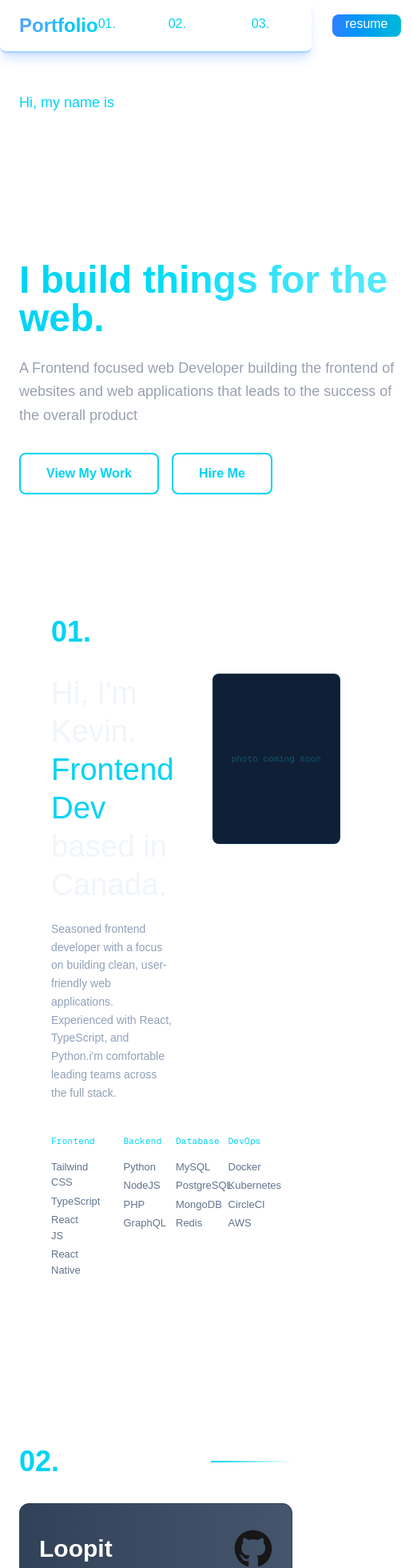
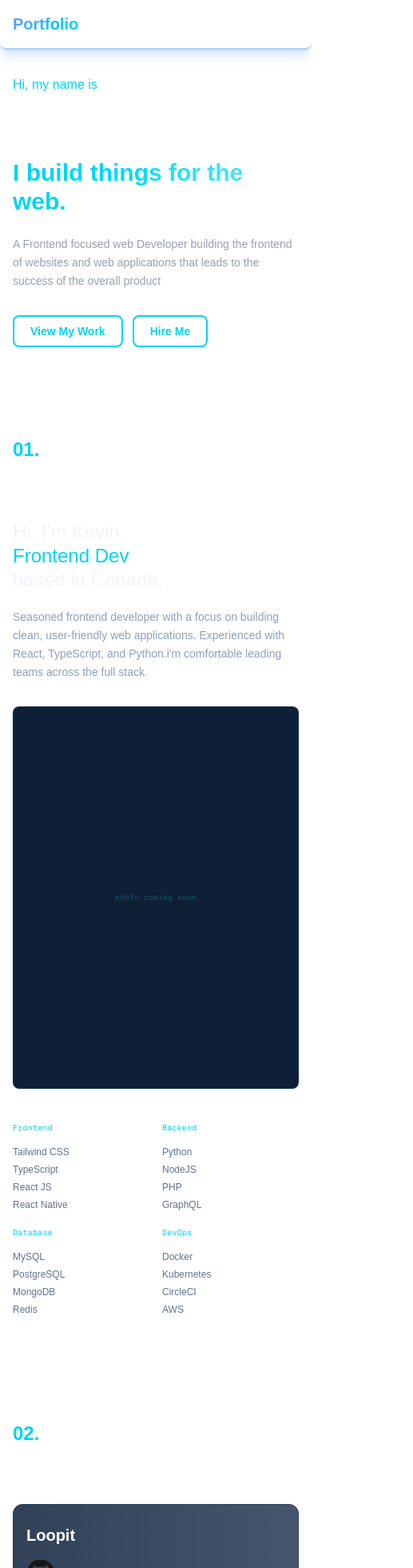
Before and after one commit to nytkevin/portfolio, a Next.js app: page / in a window 390 px wide. Shown: the top 1960 px of the page at 80% size, 517 px wide, since content can reach past the window. Built offline with nearby package versions, Linux system fonts and the light colour scheme.

Commit message:
feat: Made navbar responsive

```diff
--- a/app/components/about_me.tsx
+++ b/app/components/about_me.tsx
@@ -9,51 +9,51 @@ export default function AboutMe() {
   };
 
   return (
-    <section id="about" className="pb-40 py-8">
-      <div className="max-w-7xl mx-auto px-16">
+    <section id="about" className="pb-20 md:pb-40 py-8">
+      <div className="max-w-7xl mx-auto px-4 sm:px-6 md:px-8 lg:px-16">
         <div className="mb-8">
-          <h2 className="text-4xl font-bold mb-6 flex items-center gap-4">
+          <h2 className="text-2xl sm:text-3xl md:text-4xl font-bold mb-6 flex flex-col sm:flex-row items-start sm:items-center gap-2 sm:gap-4">
             <span className="text-cyan-400">01.</span>
             <span className="text-white">About Me</span>
-            <div className="flex-1 h-0.5 bg-linear-to-r from-cyan-400 to-transparent ml-4"></div>
+            <div className="hidden sm:flex flex-1 h-0.5 bg-linear-to-r from-cyan-400 to-transparent ml-4"></div>
           </h2>
         </div>
-        <div className="grid grid-cols-[1fr_160px] gap-12 items-start mb-6">
+        <div className="grid grid-cols-1 md:grid-cols-[1fr_140px] lg:grid-cols-[1fr_160px] gap-8 md:gap-12 items-start mb-6">
           <div>
-            <h2 className="text-[2.4rem] font-medium text-slate-100 leading-tight mb-5">
+            <h2 className="text-2xl sm:text-3xl md:text-[2.4rem] font-medium text-slate-100 leading-tight mb-5">
               Hi, I&apos;m Kevin.
               <br />
               <span className="text-cyan-400">Frontend Dev</span>
               <br />
               based in Canada.
             </h2>
-            <p className="text-sm text-slate-400 leading-relaxed">
+            <p className="text-sm md:text-base text-slate-400 leading-relaxed">
               Seasoned frontend developer with a focus on building clean,
               user-friendly web applications. Experienced with React,
               TypeScript, and Python.i&apos;m comfortable leading teams across
               the full stack.
             </p>
           </div>
-          <div className="bg-[#0f1f35] border border-cyan-400/10 rounded-lg aspect-3/4 flex flex-col items-center justify-center gap-2">
-            <span className="font-mono text-[11px] text-cyan-400/30">
+          <div className="bg-[#0f1f35] border border-cyan-400/10 rounded-lg aspect-3/4 flex flex-col items-center justify-center gap-2 min-w-30 md:min-w-35">
+            <span className="font-mono text-[10px] sm:text-[11px] text-cyan-400/30 text-center px-2">
               photo coming soon
             </span>
           </div>
         </div>
         <div className="h-px bg-white/4 mb-4" />
-        <div className="grid grid-cols-4">
+        <div className="grid grid-cols-2 sm:grid-cols-2 md:grid-cols-4 gap-4 md:gap-0">
           {Object.entries(technologies).map(([category, techs], i) => (
             <div
               key={category}
-              className={`pr-6 ${i > 0 ? "border-l border-white/4 pl-6 pr-4" : ""}`}
+              className={`${i > 0 && "md:border-l"} ${i > 0 ? "md:pl-6 md:pr-4" : "md:pr-6"} border-white/4 sm:pr-4`}
             >
-              <p className="font-mono text-[11px] text-cyan-400 tracking-wide mb-3">
+              <p className="font-mono text-[10px] sm:text-[11px] text-cyan-400 tracking-wide mb-3">
                 {category}
               </p>
               {techs.map((tech) => (
                 <p
                   key={tech}
-                  className="text-[13px] text-slate-500 hover:text-slate-300 transition-colors py-0.5"
+                  className="text-[12px] sm:text-[13px] text-slate-500 hover:text-slate-300 transition-colors py-0.5"
                 >
                   {tech}
                 </p>
--- a/app/components/contact.tsx
+++ b/app/components/contact.tsx
@@ -25,18 +25,18 @@ export default function Contact() {
   ];
 
   return (
-    <section id="contact" className=" py-15 pb-30">
-      <div className="max-w-7xl mx-auto px-6">
+    <section id="contact" className="py-12 md:py-15 pb-20 md:pb-30">
+      <div className="max-w-7xl mx-auto px-4 sm:px-6">
         <div className="mb-8">
-          <h2 className="text-4xl font-bold mb-6 flex items-center gap-4">
+          <h2 className="text-2xl sm:text-3xl md:text-4xl font-bold mb-6 flex flex-col sm:flex-row items-start sm:items-center gap-2 sm:gap-4">
             <span className="text-cyan-400">03.</span>
             <span className="text-white">Contact Me</span>
-            <div className="flex-1 h-0.5 bg-linear-to-r from-cyan-400 to-transparent ml-4"></div>
+            <div className="hidden sm:flex flex-1 h-0.5 bg-linear-to-r from-cyan-400 to-transparent ml-4"></div>
           </h2>
         </div>
 
         <div className="flex flex-col md:flex-row items-center justify-between gap-8">
-          <div className="text-gray-400 text-sm max-w-2xl">
+          <div className="text-gray-400 text-xs sm:text-sm max-w-2xl w-full md:w-auto">
             <p>
               You can find me on
               <a
@@ -61,14 +61,14 @@ export default function Contact() {
             </p>
           </div>
 
-          <div className="flex gap-6">
+          <div className="flex flex-wrap gap-3 sm:gap-6 justify-center md:justify-end w-full md:w-auto">
             {socialLinks.map((link) => (
               <a
                 key={link.name}
                 href={link.url}
                 target="_blank"
                 rel="noopener noreferrer"
-                className="text-gray-400 hover:text-cyan-400 transition duration-300 text-sm font-medium hover:shadow-lg hover:shadow-cyan-400/50 underline"
+                className="text-gray-400 hover:text-cyan-400 transition duration-300 text-xs sm:text-sm font-medium hover:shadow-lg hover:shadow-cyan-400/50 underline"
               >
                 {link.name}
               </a>
@@ -76,7 +76,7 @@ export default function Contact() {
           </div>
         </div>
 
-        <div className="text-center mt-4 text-gray-500 text-sm">
+        <div className="text-center mt-4 text-gray-500 text-xs sm:text-sm">
           <p>Designed & Built by Kevin NZAYITURIKI </p>
         </div>
       </div>
--- a/app/components/hero.tsx
+++ b/app/components/hero.tsx
@@ -2,35 +2,37 @@
 
 export default function Hero() {
   return (
-    <section className="pb-30 flex items-center pt-12">
-      <div className="max-w-7xl mx-auto px-6">
+    <section className="pb-20 md:pb-30 flex items-center pt-8 md:pt-12">
+      <div className="max-w-7xl mx-auto px-4 sm:px-6 w-full">
         <div>
-          <p className="text-cyan-400 text-lg mb-4">Hi, my name is</p>
+          <p className="text-cyan-400 text-base sm:text-lg mb-4">
+            Hi, my name is
+          </p>
 
-          <h1 className="text-7xl md:text-8xl font-bold text-white mb-6">
+          <h1 className="text-4xl sm:text-5xl md:text-7xl lg:text-8xl font-bold text-white mb-6">
             Kevin NZAYITURIKI.
           </h1>
 
-          <h2 className="text-5xl md:text-6xl font-bold bg-linear-to-r from-cyan-400 to-cyan-300 bg-clip-text text-transparent mb-6">
+          <h2 className="text-3xl sm:text-4xl md:text-5xl lg:text-6xl font-bold bg-linear-to-r from-cyan-400 to-cyan-300 bg-clip-text text-transparent mb-6">
             I build things for the web.
           </h2>
 
-          <p className="text-gray-400 text-lg max-w-2xl mb-8 leading-relaxed">
+          <p className="text-gray-400 text-sm sm:text-base md:text-lg max-w-2xl mb-8 leading-relaxed">
             A Frontend focused web Developer building the frontend of websites
             and web applications that leads to the success of the overall
             product
           </p>
 
-          <div className="flex gap-4 flex-wrap">
+          <div className="flex gap-3 sm:gap-4 flex-wrap">
             <a
               href="#projects"
-              className="px-8 py-3 border-2 border-cyan-400 text-cyan-400 font-semibold rounded-lg hover:bg-cyan-400 hover:text-slate-900 transition duration-300 hover:shadow-lg hover:shadow-cyan-400/50"
+              className="px-5 sm:px-8 py-2 sm:py-3 border-2 border-cyan-400 text-cyan-400 font-semibold text-sm sm:text-base rounded-lg hover:bg-cyan-400 hover:text-slate-900 transition duration-300 hover:shadow-lg hover:shadow-cyan-400/50"
             >
               View My Work
             </a>
             <a
               href="#contact"
-              className="px-8 py-3 border-2 border-cyan-400 text-cyan-400 font-semibold rounded-lg hover:bg-cyan-400 hover:text-slate-900 transition duration-300 hover:shadow-lg hover:shadow-cyan-400/50"
+              className="px-5 sm:px-8 py-2 sm:py-3 border-2 border-cyan-400 text-cyan-400 font-semibold text-sm sm:text-base rounded-lg hover:bg-cyan-400 hover:text-slate-900 transition duration-300 hover:shadow-lg hover:shadow-cyan-400/50"
             >
               Hire Me
             </a>
--- a/app/components/navbar.tsx
+++ b/app/components/navbar.tsx
@@ -1,19 +1,32 @@
 "use client";
 
 import Link from "next/link";
-//  from-slate-900 via-slate-800 to-slate-900
+import { useState } from "react";
+import { FaBars, FaTimes } from "react-icons/fa";
 
 export default function Navbar() {
+  const [isOpen, setIsOpen] = useState(false);
+
+  const toggleMenu = () => {
+    setIsOpen(!isOpen);
+  };
+
   return (
     <div className="bg-linear-to-r shadow-lg shadow-blue-500/20 border-b-2 border-b-blue-400/50 rounded-b-lg">
-      <div className="max-w-7xl mx-auto px-6 py-4 flex justify-between items-center">
+      <div className="max-w-7xl mx-auto px-4 sm:px-6 py-4 flex justify-between items-center">
         <Link
           href="/"
-          className="text-2xl font-bold bg-linear-to-r from-blue-400 to-cyan-400 bg-clip-text text-transparent cursor-pointer hover:opacity-80 transition"
+          className="text-xl sm:text-2xl font-bold bg-linear-to-r from-blue-400 to-cyan-400 bg-clip-text text-transparent cursor-pointer hover:opacity-80 transition"
         >
           Portfolio
         </Link>
-        <nav className="flex gap-6">
+
+        <button onClick={toggleMenu} className="md:hidden text-white text-2xl">
+          {isOpen ? <FaTimes /> : <FaBars />}
+        </button>
+
+        {/* Desktop navigation */}
+        <nav className="hidden md:flex gap-6">
           <a
             href="#about"
             className="text-white font-medium transition duration-300 hover:text-cyan-400"
@@ -35,7 +48,6 @@ export default function Navbar() {
             <span className="text-cyan-400">03.</span>
             Contact
           </a>
-
           <a
             href="/resume.pdf"
             target="_blank"
@@ -46,6 +58,43 @@ export default function Navbar() {
           </a>
         </nav>
       </div>
+
+      {/* Mobile navigation menu */}
+      {isOpen && (
+        <div className="md:hidden bg-slate-900/95 border-t border-blue-400/30">
+          <div className="px-4 py-4 space-y-3">
+            <a
+              href="#about"
+              onClick={() => setIsOpen(false)}
+              className="block text-white font-medium transition duration-300 hover:text-cyan-400 py-2"
+            >
+              <span className="text-cyan-400">01.</span> About
+            </a>
+            <a
+              href="#projects"
+              onClick={() => setIsOpen(false)}
+              className="block text-white font-medium transition duration-300 hover:text-cyan-400 py-2"
+            >
+              <span className="text-cyan-400">02.</span> Projects
+            </a>
+            <a
+              href="#contact"
+              onClick={() => setIsOpen(false)}
+              className="block text-white font-medium transition duration-300 hover:text-cyan-400 py-2"
+            >
+              <span className="text-cyan-400">03.</span> Contact
+            </a>
+            <a
+              href="/resume.pdf"
+              target="_blank"
+              rel="noopener noreferrer"
+              className="block px-4 py-2 bg-linear-to-r from-blue-500 to-cyan-500 text-white rounded-lg font-medium hover:shadow-lg hover:shadow-blue-500/50 transition duration-300 text-center"
+            >
+              resume
+            </a>
+          </div>
+        </div>
+      )}
     </div>
   );
 }
--- a/app/components/projects.tsx
+++ b/app/components/projects.tsx
@@ -39,45 +39,47 @@ export default function Projects() {
   ];
 
   return (
-    <section id="projects" className=" py-12">
-      <div className="max-w-7xl mx-auto px-6">
+    <section id="projects" className="py-12">
+      <div className="max-w-7xl mx-auto px-4 sm:px-6">
         <div className="mb-8">
-          <h2 className="text-4xl font-bold mb-6 flex items-center gap-4">
+          <h2 className="text-2xl sm:text-3xl md:text-4xl font-bold mb-6 flex flex-col sm:flex-row items-start sm:items-center gap-2 sm:gap-4">
             <span className="text-cyan-400">02.</span>
             <span className="text-white">Projects</span>
-            <div className="flex-1 h-0.5 bg-linear-to-r from-cyan-400 to-transparent ml-4"></div>
+            <div className="hidden sm:flex flex-1 h-0.5 bg-linear-to-r from-cyan-400 to-transparent ml-4"></div>
           </h2>
         </div>
 
-        <div className="grid md:grid-cols-2 gap-8">
+        <div className="grid grid-cols-1 sm:grid-cols-2 gap-6 md:gap-8">
           {projects.map((project) => (
             <div
               key={project.id}
               className="bg-slate-800 rounded-xl overflow-hidden border border-slate-700 hover:border-blue-500 transition duration-300 hover:shadow-lg hover:shadow-blue-500/20 transform hover:scale-105"
             >
-              <div className="bg-linear-to-r from-slate-700 to-slate-600 px-6 py-8 flex items-center justify-between">
+              <div className="bg-linear-to-r from-slate-700 to-slate-600 px-4 sm:px-6 py-6 sm:py-8 flex flex-col sm:flex-row items-start sm:items-center justify-between gap-4">
                 <div>
-                  <h2 className="text-3xl font-bold text-white">
+                  <h2 className="text-xl sm:text-2xl md:text-3xl font-bold text-white">
                     {project.name}
                   </h2>
                 </div>
-                <div className="text-5xl">{project.icon}</div>
+                <div className="text-4xl sm:text-5xl shrink-0">
+                  {project.icon}
+                </div>
               </div>
 
-              <div className="p-6">
-                <p className="text-gray-300 mb-6 leading-relaxed">
+              <div className="p-4 sm:p-6">
+                <p className="text-gray-300 mb-6 text-sm sm:text-base leading-relaxed">
                   {project.description}
                 </p>
 
                 <div className="mb-6">
-                  <p className="text-gray-400 text-sm font-semibold mb-3">
+                  <p className="text-gray-400 text-xs sm:text-sm font-semibold mb-3">
                     Tech Stack:
                   </p>
                   <div className="flex flex-wrap gap-2">
                     {project.tech.map((tech) => (
                       <span
                         key={tech}
-                        className="bg-blue-500/10 border border-blue-500/30 text-blue-300 text-xs px-3 py-1 rounded-full"
+                        className="bg-blue-500/10 border border-blue-500/30 text-blue-300 text-xs px-2 py-1 rounded-full whitespace-nowrap"
                       >
                         {tech}
                       </span>
@@ -85,23 +87,23 @@ export default function Projects() {
                   </div>
                 </div>
 
-                <div className="flex gap-4">
+                <div className="flex flex-col sm:flex-row gap-3 sm:gap-4">
                   <a
                     href={project.link}
                     target="_blank"
                     rel="noopener noreferrer"
-                    className="flex-1 bg-linear-to-r from-blue-500 to-cyan-500 text-white font-semibold py-2 rounded-lg text-center hover:shadow-lg hover:shadow-blue-500/50 transition duration-300 flex items-center justify-center gap-2"
+                    className="flex-1 bg-linear-to-r from-blue-500 to-cyan-500 text-white font-semibold py-2 rounded-lg text-center hover:shadow-lg hover:shadow-blue-500/50 transition duration-300 flex items-center justify-center gap-2 text-sm sm:text-base"
                   >
-                    <FaExternalLinkAlt size={16} />
+                    <FaExternalLinkAlt size={14} />
                     Demo
                   </a>
                   <a
                     href={project.github}
                     target="_blank"
                     rel="noopener noreferrer"
-                    className="flex-1 bg-linear-to-r from-blue-500 to-cyan-500 text-white font-semibold py-2 rounded-lg text-center hover:shadow-lg hover:shadow-blue-500/50 transition duration-300 flex items-center justify-center gap-2"
+                    className="flex-1 bg-linear-to-r from-blue-500 to-cyan-500 text-white font-semibold py-2 rounded-lg text-center hover:shadow-lg hover:shadow-blue-500/50 transition duration-300 flex items-center justify-center gap-2 text-sm sm:text-base"
                   >
-                    <FaCode size={16} />
+                    <FaCode size={14} />
                     Source Code
                   </a>
                 </div>
```
Also changed, not shown: app/layout.tsx (+6 -1 lines).
